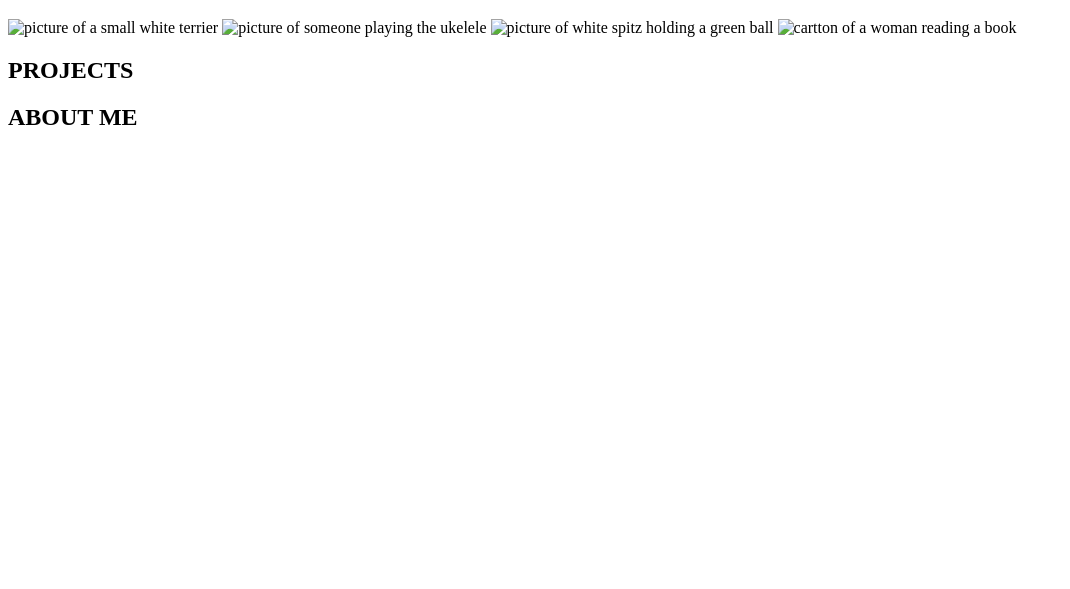
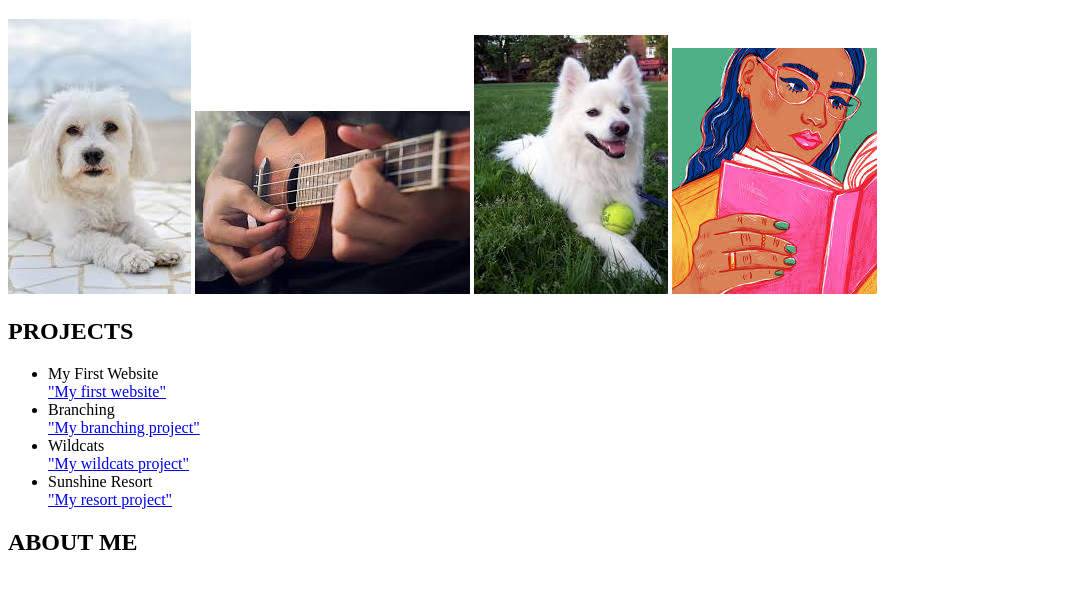
Before and after one commit to JoyWambui/IP1, a plain HTML site: page index.html in a window 1280 px wide. Shown: the part 87-676 px from the top of the page, without its empty margins (0-1070 px from the left). Drawn offline with Linux system fonts and the light colour scheme; files whose address does not match are found by name.

Commit message:
add four projects with their respective links and modify image paths

```diff
--- a/index.html
+++ b/index.html
@@ -10,14 +10,24 @@
   <header>PORTFOLIO LANDING PAGE</header>
   <div class="section-one">
    <h1>JOY WAMBUI NDEGWA</h1>
-    <img src="/home/bobo/Desktop/moringa-school-projects/ip-wk1/images/snow.jpeg" alt="picture of a small white terrier">
-    <img src="/home/bobo/Desktop/moringa-school-projects/ip-wk1/images/ukelele.jpeg" alt="picture of someone playing the ukelele">
-    <img src="/home/bobo/Desktop/moringa-school-projects/ip-wk1/images/pluto.jpeg" alt="picture of white spitz holding a green ball">
-    <img src="/home/bobo/Desktop/moringa-school-projects/ip-wk1/images/reading.jpeg" alt="cartton of a woman reading a book">
+   <img src="/home/bobo/Desktop/moringa-school-projects/ip-wk1/images/snow.jpeg" alt="picture of a small white terrier">
+   <img src="/home/bobo/Desktop/moringa-school-projects/ip-wk1/images/ukelele.jpeg" alt="picture of someone playing the ukelele">
+   <img src="/home/bobo/Desktop/moringa-school-projects/ip-wk1/images/pluto.jpeg" alt="picture of white spitz holding a green ball">
+   <img src="/home/bobo/Desktop/moringa-school-projects/ip-wk1/images/reading.jpeg" alt="cartoon of a woman reading a book">
   </div>
   <div class="projects">
     <h2>PROJECTS</h2>
-  </div>
+    <ul>
+      <li>My First Website</li>
+        <a href="https://github.com/JoyWambui/my-first-website.git">"My first website"</a>
+
+      <li>Branching</li>
+        <a href="https://github.com/JoyWambui/branchingtest.git">"My branching project"</a>
+      <li>Wildcats</li>
+        <a href="https://github.com/JoyWambui/divs-spans.git">"My wildcats project"</a>
+      <li>Sunshine Resort</li>
+        <a href="https://github.com/JoyWambui/resort.git">"My resort project"</a>
+    </ul>  </div>
   <div class="about-me">
     <h2>ABOUT ME</h2>
 
```
Also changed, not shown: images/pluto.jpeg (added), images/reading.jpeg (added), images/snow.jpeg (added), images/ukelele.jpeg (added).
